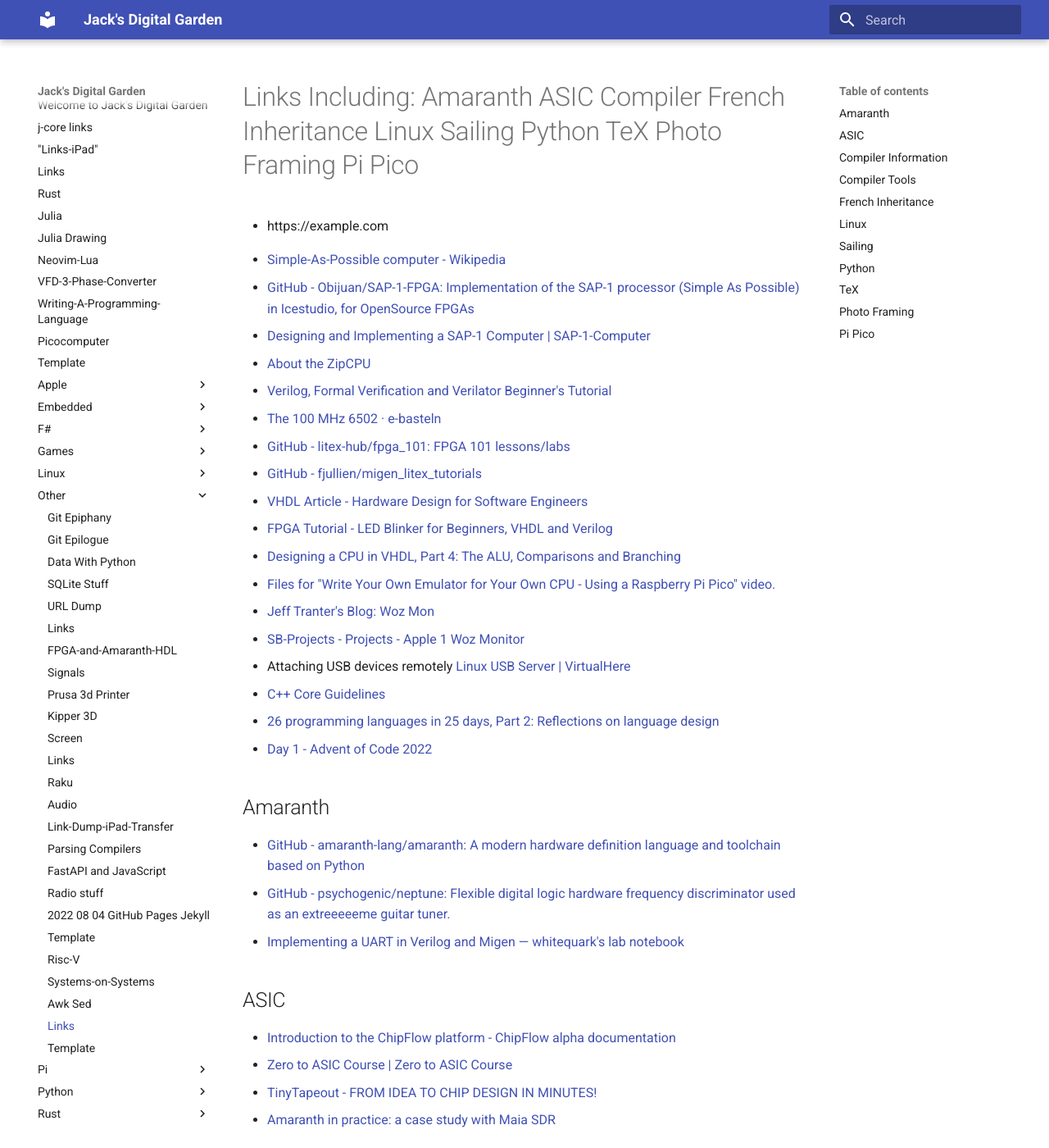
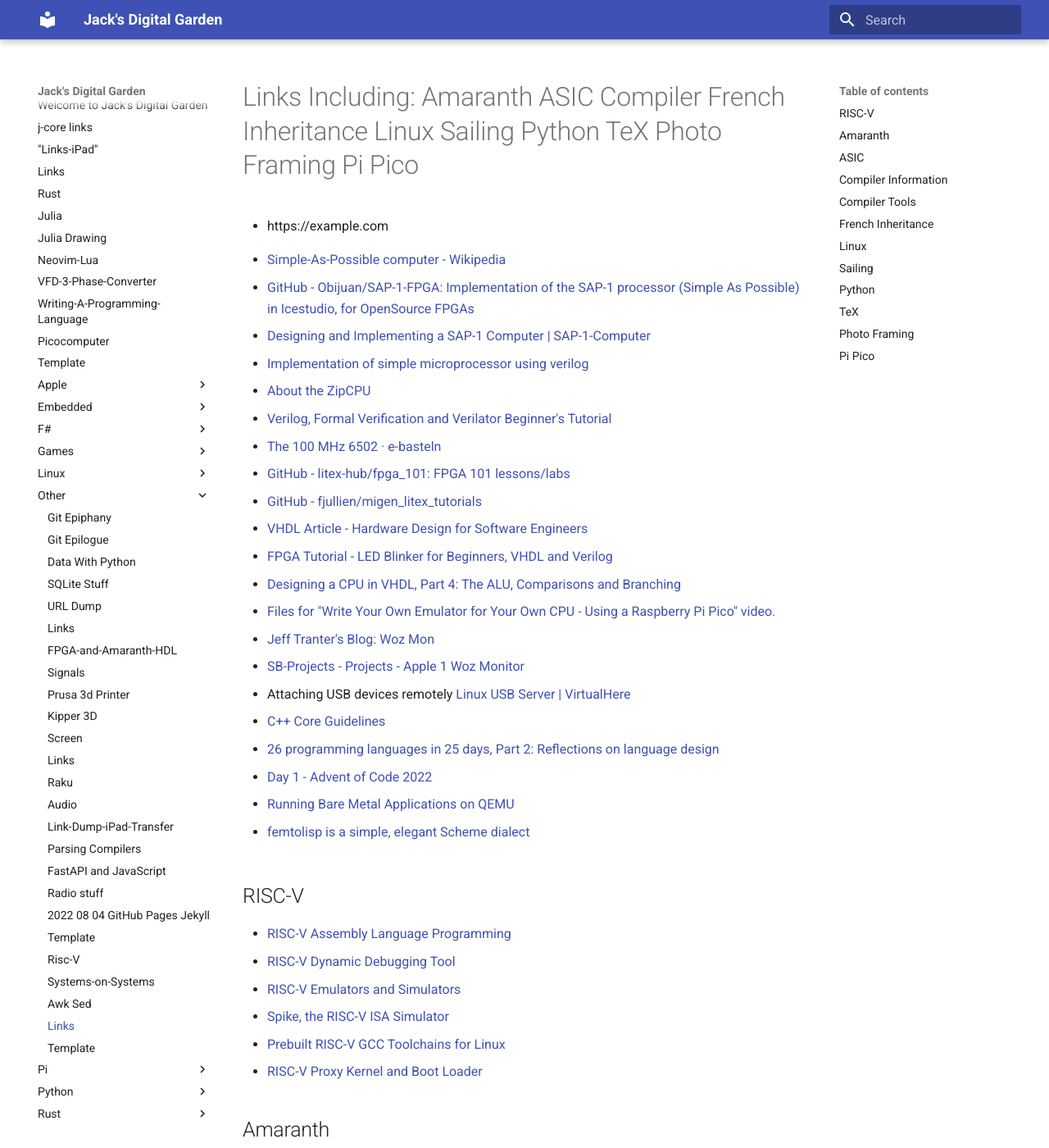
Before and after one commit to jchidley/mkdocs-material-test, an MkDocs documentation site: the page built from docs/Other/2023-10-23-Links.md, in a window 1280 px wide and 1400 px high. Shown: the whole window at 82% size. Built offline with MkDocs 1.6.1 and Material for MkDocs 9.7.7, drawn with Linux system fonts in a browser that asks for light colours; some of the changed text lies outside the part shown.

Commit message:
added RISC-V and Small C ISO

````diff
--- a/docs/Other/2023-10-23-Links.md
+++ b/docs/Other/2023-10-23-Links.md
@@ -14,6 +14,7 @@
 * [Simple-As-Possible computer - Wikipedia](https://en.wikipedia.org/wiki/Simple-As-Possible_computer)
 * [GitHub - Obijuan/SAP-1-FPGA: Implementation of the SAP-1 processor (Simple As Possible) in Icestudio, for OpenSource FPGAs](https://github.com/Obijuan/SAP-1-FPGA)
 * [Designing and Implementing a SAP-1 Computer | SAP-1-Computer](https://karenok.github.io/SAP-1-Computer/)
+* [Implementation of simple microprocessor using verilog](https://stackoverflow.com/a/51621153)
 * [About the ZipCPU](https://zipcpu.com/about/zipcpu.html)
 * [Verilog, Formal Verification and Verilator Beginner's Tutorial](http://zipcpu.com/tutorial/)
 * [The 100 MHz 6502 · e-basteln](http://www.e-basteln.de/computing/65f02/65f02/)
@@ -34,11 +35,25 @@
 * [26 programming languages in 25 days, Part 2: Reflections on language design](https://matt.might.net/articles/26-languages-part2/)
 * [Day 1 - Advent of Code 2022](https://adventofcode.com/2022/day/1)
 
+* [Running Bare Metal Applications on QEMU](https://xilinx-wiki.atlassian.net/wiki/spaces/A/pages/821854273/Running+Bare+Metal+Applications+on+QEMU)
+
+* [femtolisp is a simple, elegant Scheme dialect](https://github.com/JeffBezanson/femtolisp)
+
+## RISC-V
+
+* [RISC-V Assembly Language Programming](https://github.com/johnwinans/rvalp)
+* [RISC-V Dynamic Debugging Tool](https://github.com/johnwinans/rvddt)
+* [RISC-V Emulators and Simulators](https://wiki.riscv.org/display/HOME/Emulators+and+Simulators)
+* [Spike, the RISC-V ISA Simulator](https://github.com/riscv-software-src/riscv-isa-sim)
+* [Prebuilt RISC-V GCC Toolchains for Linux](https://github.com/stnolting/riscv-gcc-prebuilt/releases)
+* [RISC-V Proxy Kernel and Boot Loader](https://github.com/riscv-software-src/riscv-pk)
+
 ## Amaranth
 
 * [GitHub - amaranth-lang/amaranth: A modern hardware definition language and toolchain based on Python](https://github.com/amaranth-lang/amaranth)
 * [GitHub - psychogenic/neptune: Flexible digital logic hardware frequency discriminator used as an extreeeeeme guitar tuner.](https://github.com/psychogenic/neptune)
 * [Implementing a UART in Verilog and Migen — whitequark's lab notebook](https://lab.whitequark.org/notes/2016-10-18/implementing-an-uart-in-verilog-and-migen/)
+* [Amaranth HDL toolchain](https://amaranth-lang.org/docs/amaranth/latest/intro.html)
 
 ## ASIC
 
@@ -67,6 +82,24 @@
 * [Compiler Optimization and Code Generation](https://bears.ece.ucsb.edu/class/ece253/compiler_opt/c2.pdf)
 * [6.035: Computer Language Engineering](http://cons.mit.edu/sp13/schedule.html)
 * [Code-generator generators: generating the instruction selector](https://www.lrde.epita.fr/dload/20040602-Seminar/vasseur0604_code-gen-gen_report.pdf)
+* [The lcc retargetable ANSI C compiler](https://github.com/drh/lcc)
+* [Small-C Compiler](https://github.com/ncb85/SmallC-85)
+* [Developer Network Small-C Compiler book on CD-ROM](https://www.drdobbs.com/developer-network-small-c-compiler-book/184415519?queryText=%2522small%2Bc%2522)
+
+```shell
+jackc@LAPTOP-VNSPU3KP:/mnt/c/Users/jackc/Downloads$ sudo mount -o loop ddj_devnetwork_small_c.iso /mnt/iso/
+\\wsl.localhost\U3\mnt\iso
+```
+
+```C
+#include <stdio.h>
+
+int main(void)
+{
+  printf("Hello World\n");
+  return 0;
+}
+```
 
 ## Compiler Tools
 
@@ -116,6 +151,9 @@
 ## TeX
 
 * [TeX Live - TeX Users Group](https://www.tug.org/texlive/)
+* [MiKTeX is a modern TeX distribution for Windows, Linux and macOS](https://miktex.org/)
+* [A Gentle Introduction to TEX - A Manual for Self-study](https://www.sys.kth.se/docs/texlive/texmf-dist/doc/plain/gentle/gentle.pdf)
+* [TeX FAQ](https://texfaq.org/FAQ-startup)
 
 ## Photo Framing
 
````
Also changed, not shown: other parts of docs/Other/2023-10-23-Links.md (+2 -0 lines).
